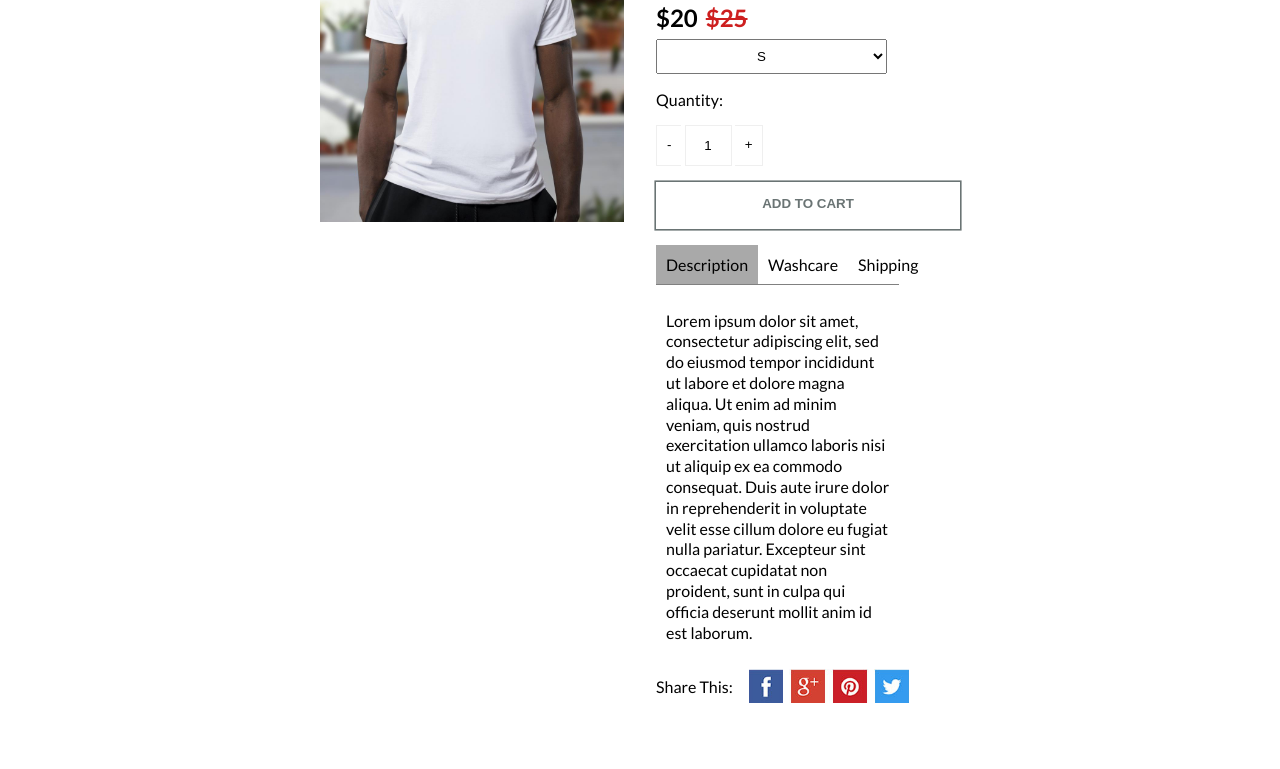
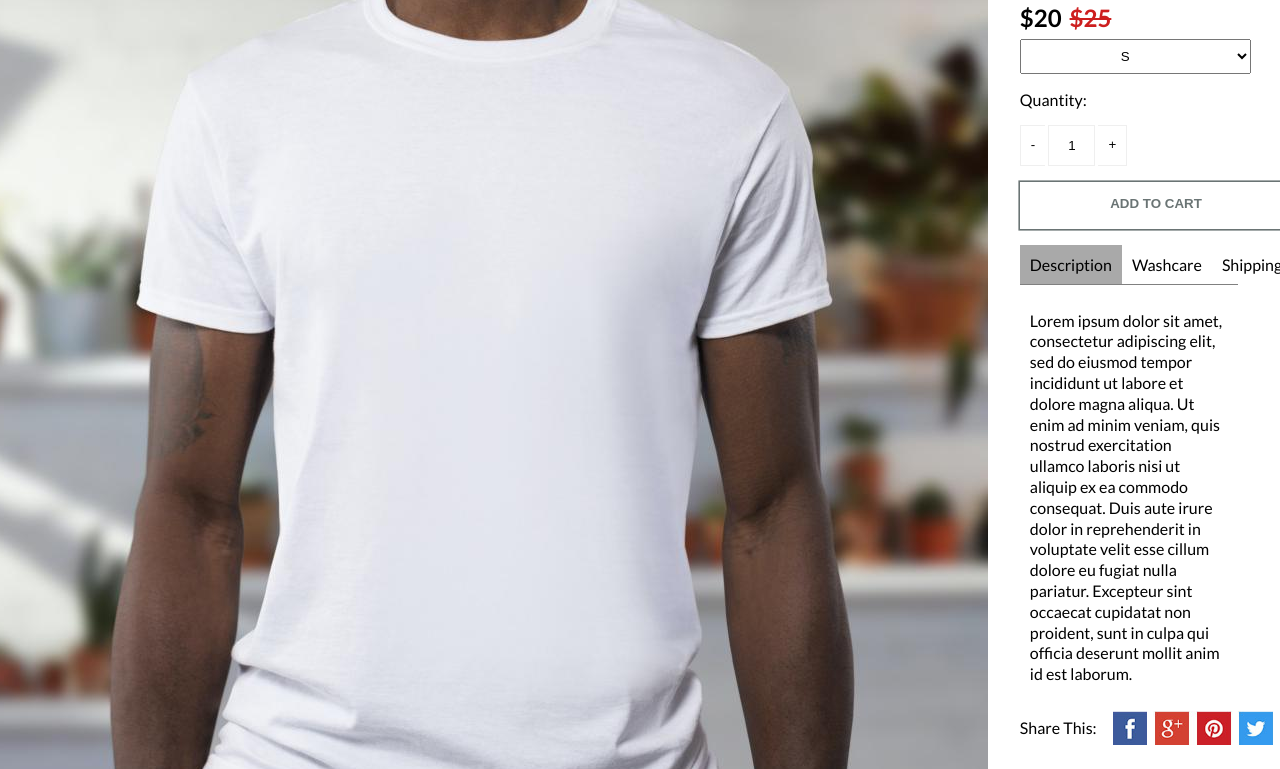
Before and after one commit to dpmiller1/gitexercise1, a plain HTML site: page index.html in a window 1280 px wide. Shown: the part 181-950 px from the top of the page. Drawn offline with Linux system fonts and the light colour scheme.

Commit message:
break css

```diff
--- a/style.css
+++ b/style.css
@@ -11,7 +11,7 @@ body {
 }
 
 .product-picture,
-.product-details {
+.product-details
     width: 50%;
 }
 
```
